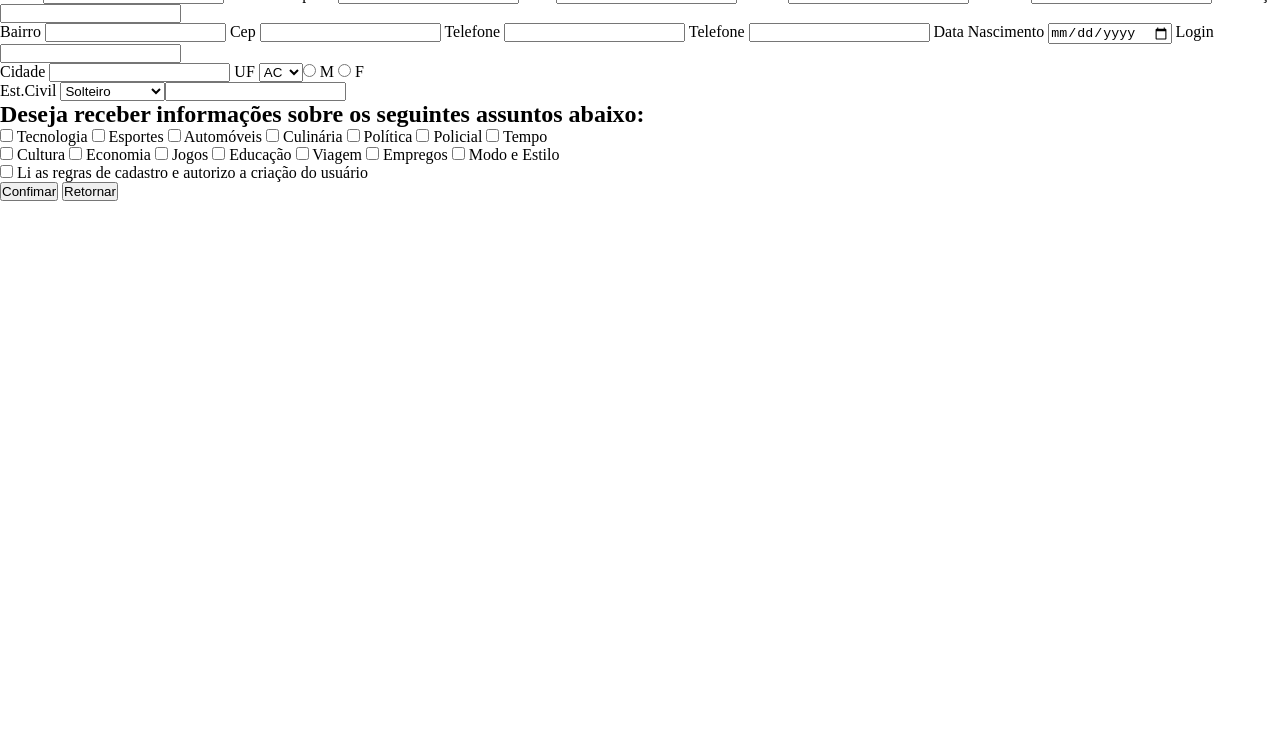
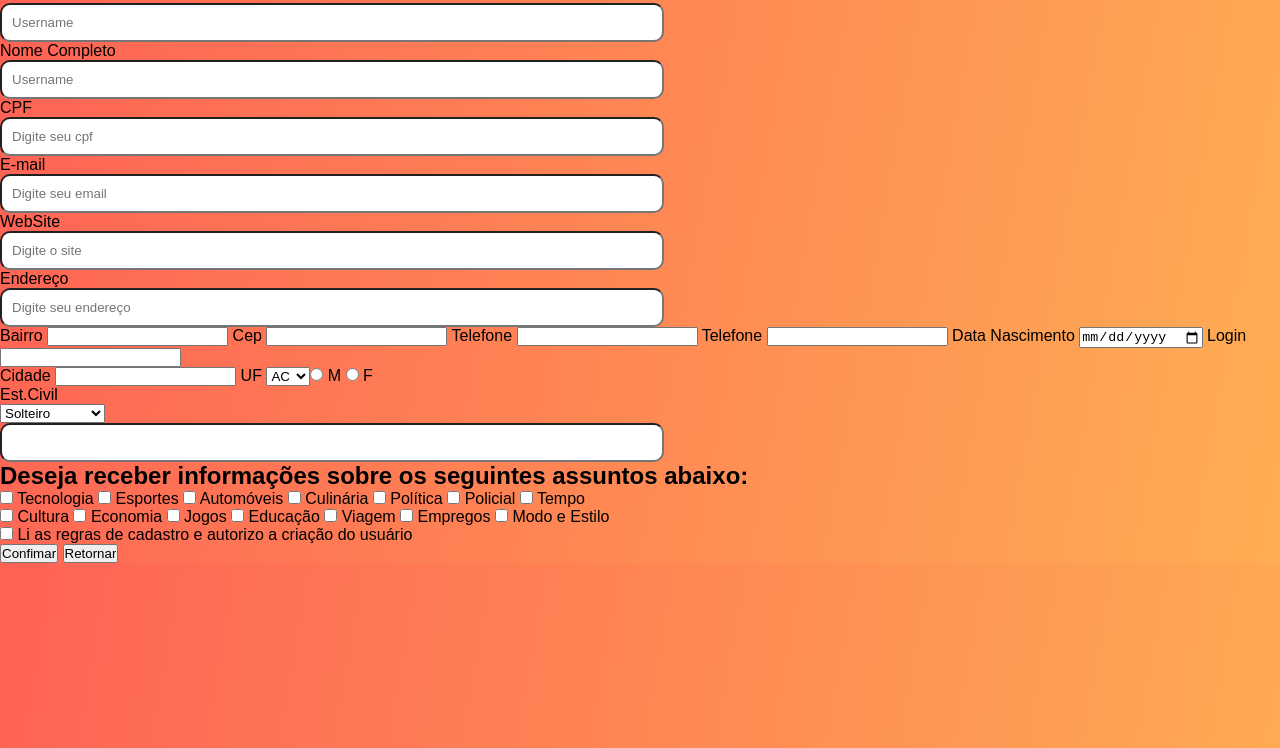
Before and after one commit to hanakerolay/cadastro, a plain HTML site: page index.html in a window 1280 px wide. Shown: the part 52-800 px from the top of the page. Drawn offline with Linux system fonts and the light colour scheme.

Commit message:
subir cadastro

```diff
--- a/css/style.css
+++ b/css/style.css
@@ -2,3 +2,27 @@
     margin: 0px;
     padding: 0px;
 }
+
+body{
+    background: linear-gradient(-80deg, #ffae53,#fe6255);
+    font-family: Arial, Helvetica, sans-serif;
+
+}
+
+form>label{
+    display: block;
+    flex-wrap: wrap;
+}
+
+form>input{
+    padding: 10px;
+    display: flex;
+    flex-direction: column;
+    border-radius: 10px;
+    width: 50%;
+    flex-wrap: wrap;
+}
+
+h1{
+    text-align: center;
+}
--- a/index.html
+++ b/index.html
@@ -7,27 +7,31 @@
     <title>Cadastro</title>
 </head>
 <body>
+    <div>
+        <div class="sec1">
             <h1>Não é associado? Faça seu Cadastro</h1>
             <form action="">
                 <label for="nome">Nome</label>
-        <input type="nome" id="nome" type="text">
+                <input type="nome" id="nome" type="text" placeholder="Username">
 
                 <label for="nome">Nome Completo</label>
-        <input type="nome" id="nome" type="text">
+                <input type="nome" id="nome" type="text" placeholder="Username">
 
                 <label for="number">CPF</label>
-        <input type="cpf" id="cpf" type="number">
+                <input type="cpf" id="cpf" type="number" placeholder="Digite seu cpf">
 
                 <label for="email">E-mail</label>
-        <input type="email" id="email" type="email">
+                <input type="email" id="email" type="email" placeholder="Digite seu email">
 
                 <label for="webSite">WebSite</label>
-        <input type="webSite" id="webSite" type="webSite">
+                <input type="webSite" id="webSite" type="webSite" placeholder="Digite o site">
 
                 <label for="endereço">Endereço</label>
-        <input type="endereço" id="endereço" type="endereço">
+                <input type="endereço" id="endereço" type="endereço" placeholder="Digite seu endereço">
             </form>
-    <form>
+        </div>
+
+        <div>
             <label for="bairro">Bairro</label>
             <input type="bairro" id="bairro" type="bairro">
 
@@ -45,8 +49,9 @@
 
             <label for="login">Login</label>
             <input type="login" id="login" type="login">
-    </form>
-    <form>
+        </div>
+
+        <div>
             <label for="cidade">Cidade</label>
             <input type="cidade" id="cidade" type="cidade">
 
@@ -78,8 +83,7 @@
             <option value="São Paulo">SP</option>
             <option value="Sergipe">SE</option>
             <option value="Tocantins">TO</option>
-    </form>
-
+        </div>>
         <form>
             <label for="pwd">Sexo</label>
             <input type="radio" id="convidado" name="fav_language" value="convidado">
@@ -138,7 +142,7 @@
             <input type="submit" value="Confimar">
         <input type="reset" value="Retornar">
         </section>
-
+    </div>
 
 </body>
 </html>
```
Lines whose indentation alone changed are shown as unchanged.
